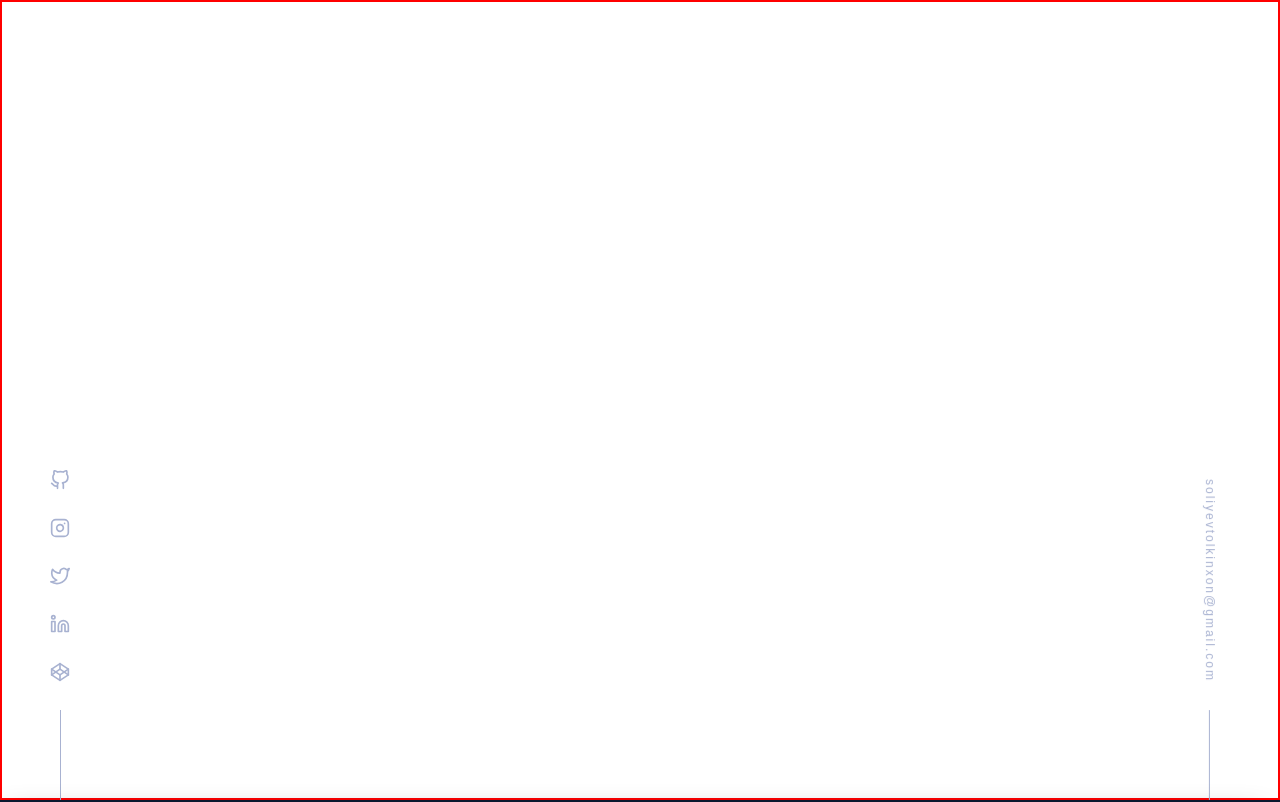
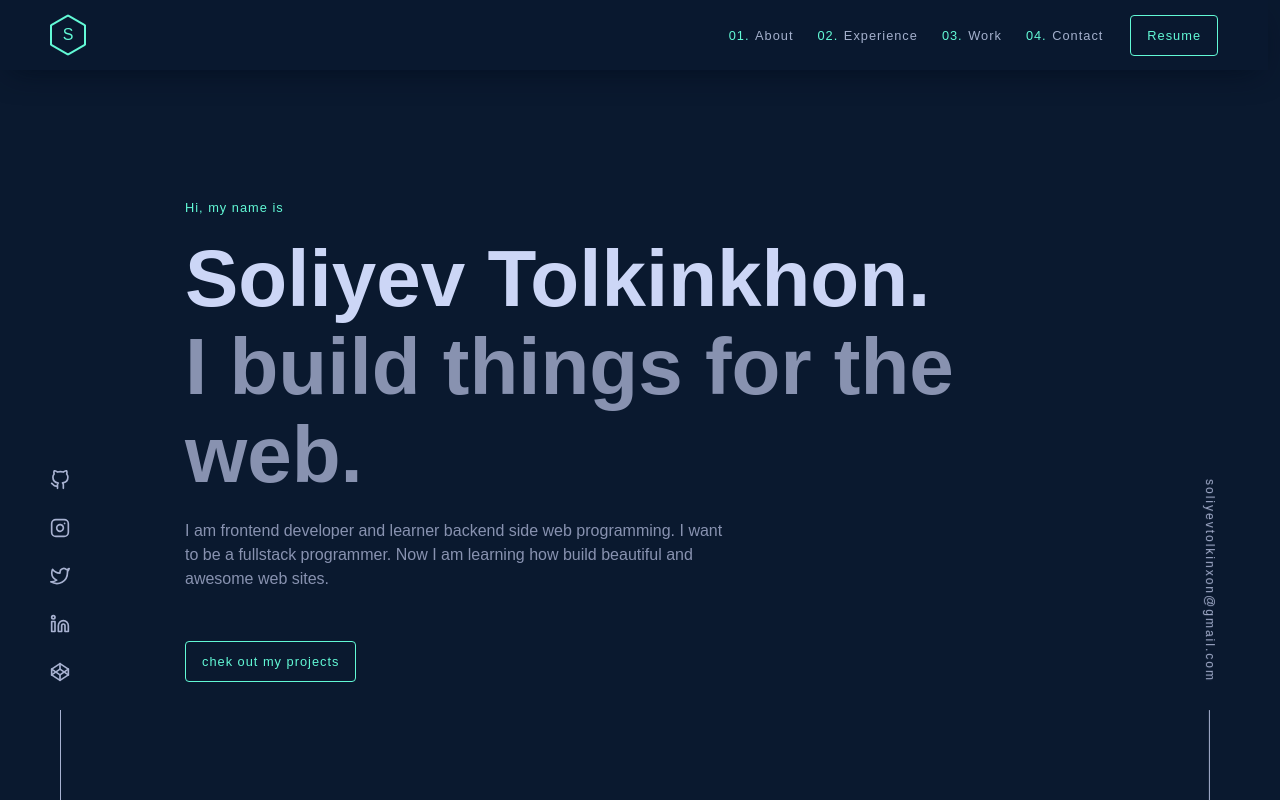
Before and after one commit to Tolkinxon/my-partfolio, a Next.js app: page / in a window 1280 px wide. Shown: the top 802 px of the page. Built offline with nearby package versions, Linux system fonts and the light colour scheme.

Commit message:
added use state

```diff
--- a/pages/index.js
+++ b/pages/index.js
@@ -11,7 +11,7 @@ import Experience from '@/components/Experience'
 export default function Home() {
 
 
-  const [hide, setHide] = useState(true)
+  const [loader, setLoader] = useState(true)
   const variable = useRef(null)
   const variable2 = useRef(null)
   const [hideNavbar, setHideNavbar] = useState('')
@@ -32,7 +32,9 @@ export default function Home() {
   }
 
   useEffect(() => {
-
+    setTimeout(()=>{
+      setLoader(false)
+    }, 2000)
   },[])
 
 
@@ -43,7 +45,8 @@ export default function Home() {
         <title>my portfolio</title>
         <meta name="Tolkinxon" content="about tesla company" />
       </Head>
-      <Loader />
+      {loader ? <Loader /> :
+
       <div className="container" onScroll={(e) => logging(e)}>
         <Navbar scroll={hideNavbar} />
         <Icons />
@@ -53,7 +56,8 @@ export default function Home() {
           <Experience />
           <SomeThingIveBuild />
         </div>
-      </div>
+      </div>}
+
     </>
   )
 }
```
